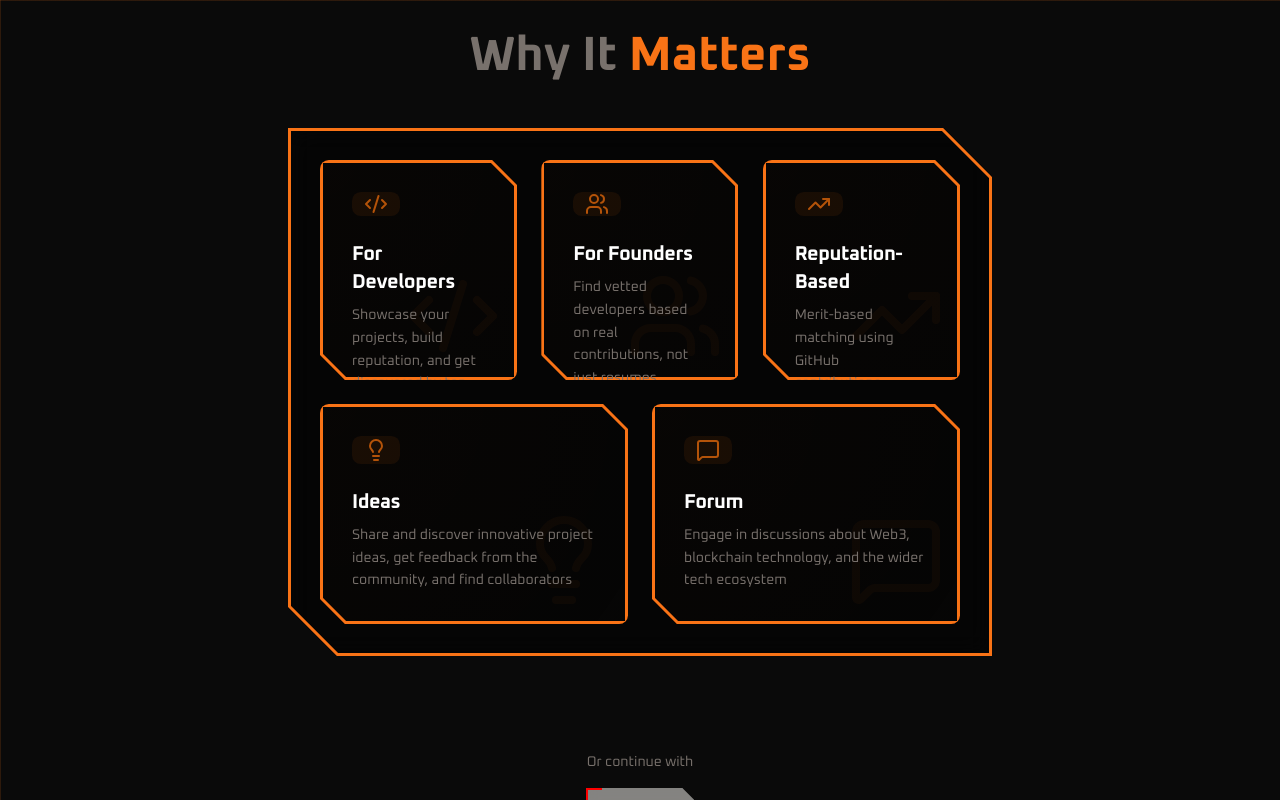
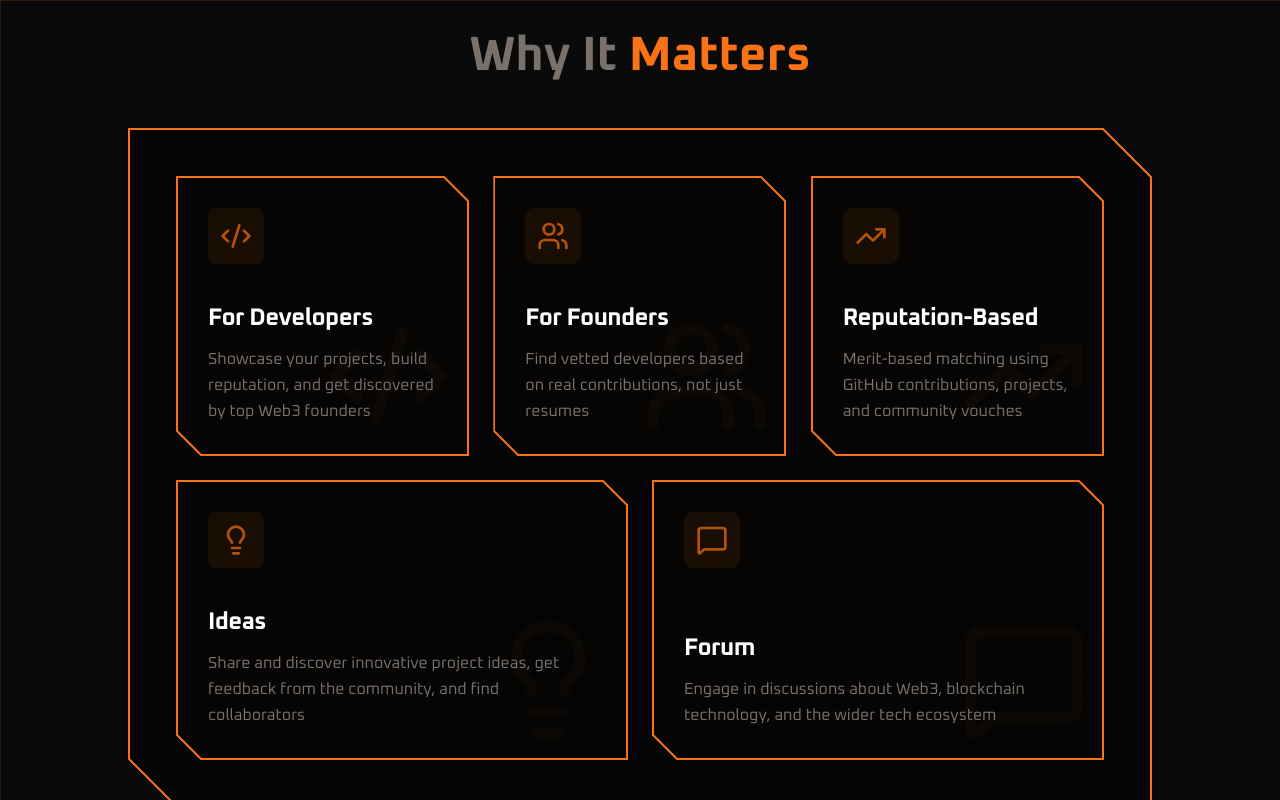
Before and after one commit to SiddharthManjul/pipeline, a Next.js app in the folder frontend/: page / in a window 1280 px wide. Shown: the part 800-1600 px from the top of the page. Built offline with nearby package versions, Linux system fonts and the light colour scheme; no server answers.

Commit message:
bento grid update

```diff
--- a/frontend/components/landing/BentoGrid.tsx
+++ b/frontend/components/landing/BentoGrid.tsx
@@ -41,7 +41,7 @@ const BentoCard = ({ title, description, icon: Icon, className, index }: BentoCa
   }
 
   const chamferSize = 24;
-  const strokeWidth = 3;
+  const strokeWidth = 2;
 
   // SVG path for chamfered border
   const getPath = (w: number, h: number, c: number) => {
@@ -63,7 +63,7 @@ const BentoCard = ({ title, description, icon: Icon, className, index }: BentoCa
       transition={{ duration: 0.5, delay: index * 0.1 }}
       viewport={{ once: true }}
       className={cn(
-        "group relative flex flex-col justify-between overflow-hidden rounded-xl bg-transparent transition-all duration-500 hover:bg-white/5",
+        "group relative flex flex-col justify-between overflow-hidden  bg-transparent transition-all duration-500 hover:bg-white/5",
         className
       )}
       style={{
@@ -90,7 +90,7 @@ const BentoCard = ({ title, description, icon: Icon, className, index }: BentoCa
         style={{
           background: useMotionTemplate`
             radial-gradient(
-              600px circle at ${mouseX}px ${mouseY}px,
+              800px circle at ${mouseX}px ${mouseY}px,
               rgba(249, 115, 22, 0.15),
               transparent 80%
             )
@@ -99,23 +99,23 @@ const BentoCard = ({ title, description, icon: Icon, className, index }: BentoCa
       />
 
       <div className="relative z-30 p-8 flex flex-col h-full">
-        <div className="mb-6 inline-flex h-12 w-12 items-center justify-center rounded-xl bg-primary/10 text-primary transition-all duration-500 group-hover:scale-110 group-hover:bg-primary/20">
-          <Icon className="h-6 w-6" />
+        <div className="mb-6 inline-flex h-14 w-14 items-center justify-center rounded-xl bg-primary/10 text-primary transition-all duration-500 group-hover:scale-110 group-hover:bg-primary/20">
+          <Icon className="h-8 w-8" />
         </div>
 
         <div className="mt-auto">
-          <h3 className="text-xl font-bold text-white mb-2 tracking-tight group-hover:text-primary transition-colors duration-300">
+          <h3 className="text-2xl font-bold text-white mb-3 tracking-tight group-hover:text-primary transition-colors duration-300">
             {title}
           </h3>
-          <p className="text-sm text-muted-foreground leading-relaxed">
+          <p className="text-base text-muted-foreground leading-relaxed">
             {description}
           </p>
         </div>
       </div>
 
       {/* Background patterns/effects */}
-      <div className="absolute bottom-0 right-0 p-4 opacity-5 transition-transform duration-500 group-hover:scale-150 group-hover:opacity-10">
-        <Icon className="h-24 w-24 text-primary" />
+      <div className="absolute bottom-0 right-0 p-4 opacity-5 transition-transform duration-500 group-hover:scale-[2] group-hover:opacity-10">
+        <Icon className="h-32 w-32 text-primary" />
       </div>
     </motion.div>
   );
@@ -174,7 +174,7 @@ export const BentoGrid = () => {
   ];
 
   const globalChamferSize = 48;
-  const globalStrokeWidth = 3;
+  const globalStrokeWidth = 2;
 
   const getGlobalPath = (w: number, h: number, c: number) => {
     const o = globalStrokeWidth / 2;
@@ -189,7 +189,7 @@ export const BentoGrid = () => {
   return (
     <div
       ref={globalRef}
-      className="relative py-8 px-8 overflow-hidden mx-4 md:mx-32 lg:mx-72 bg-black/50 backdrop-blur-md"
+      className="relative py-12 px-12 overflow-hidden mx-4 md:mx-16 lg:mx-32 bg-black/50 backdrop-blur-md"
       style={{
         clipPath: `polygon(0 0, calc(100% - ${globalChamferSize}px) 0, 100% ${globalChamferSize}px, 100% 100%, ${globalChamferSize}px 100%, 0 calc(100% - ${globalChamferSize}px))`,
       }}
@@ -210,7 +210,7 @@ export const BentoGrid = () => {
       </svg>
 
       <div className="container mx-auto relative z-10">
-        <div className="grid grid-cols-1 md:grid-cols-6 gap-6 max-w-6xl mx-auto auto-rows-[220px]">
+        <div className="grid grid-cols-1 md:grid-cols-6 gap-6 mx-auto auto-rows-[280px]">
           {features.map((feature, i) => (
             <BentoCard key={feature.title} {...feature} index={i} />
           ))}
```
